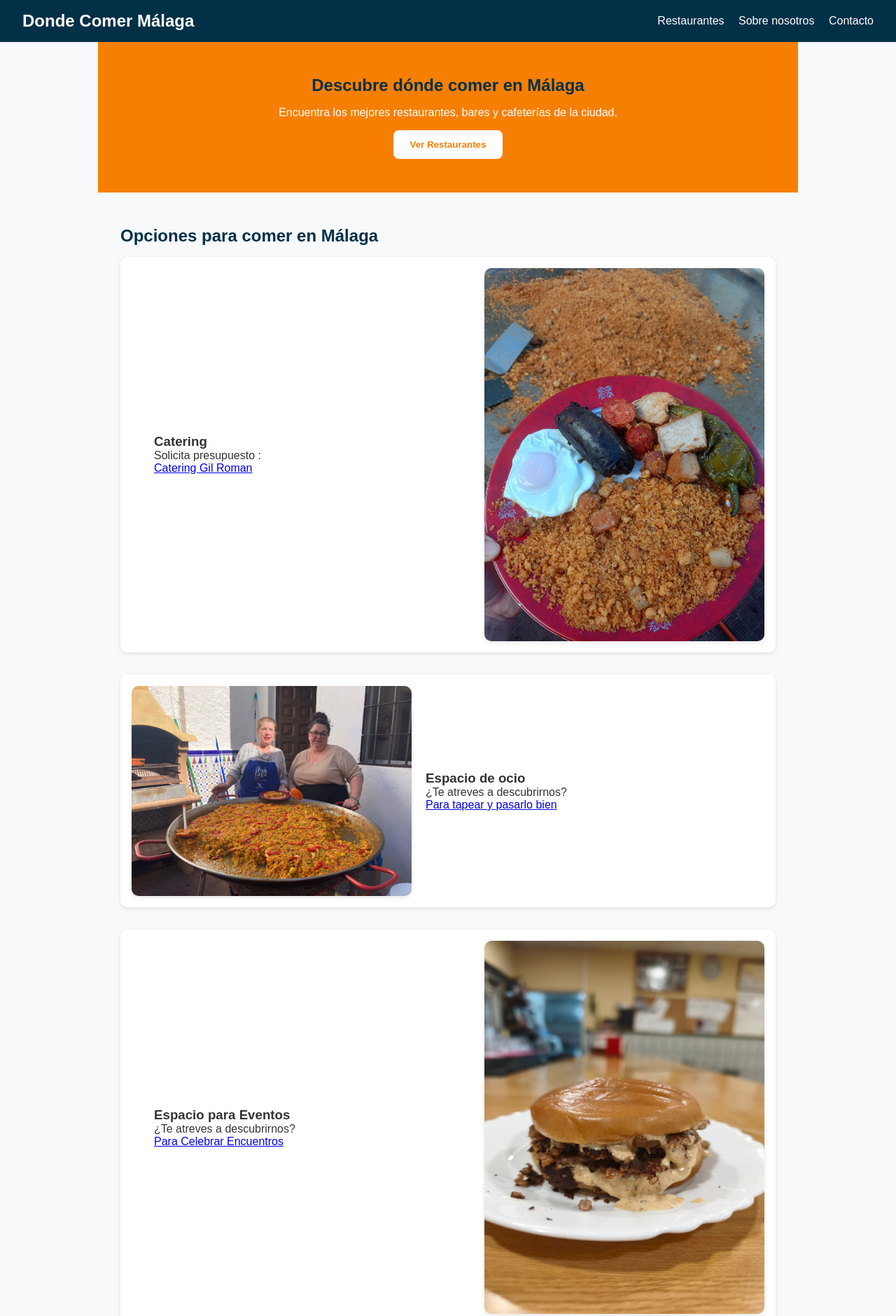
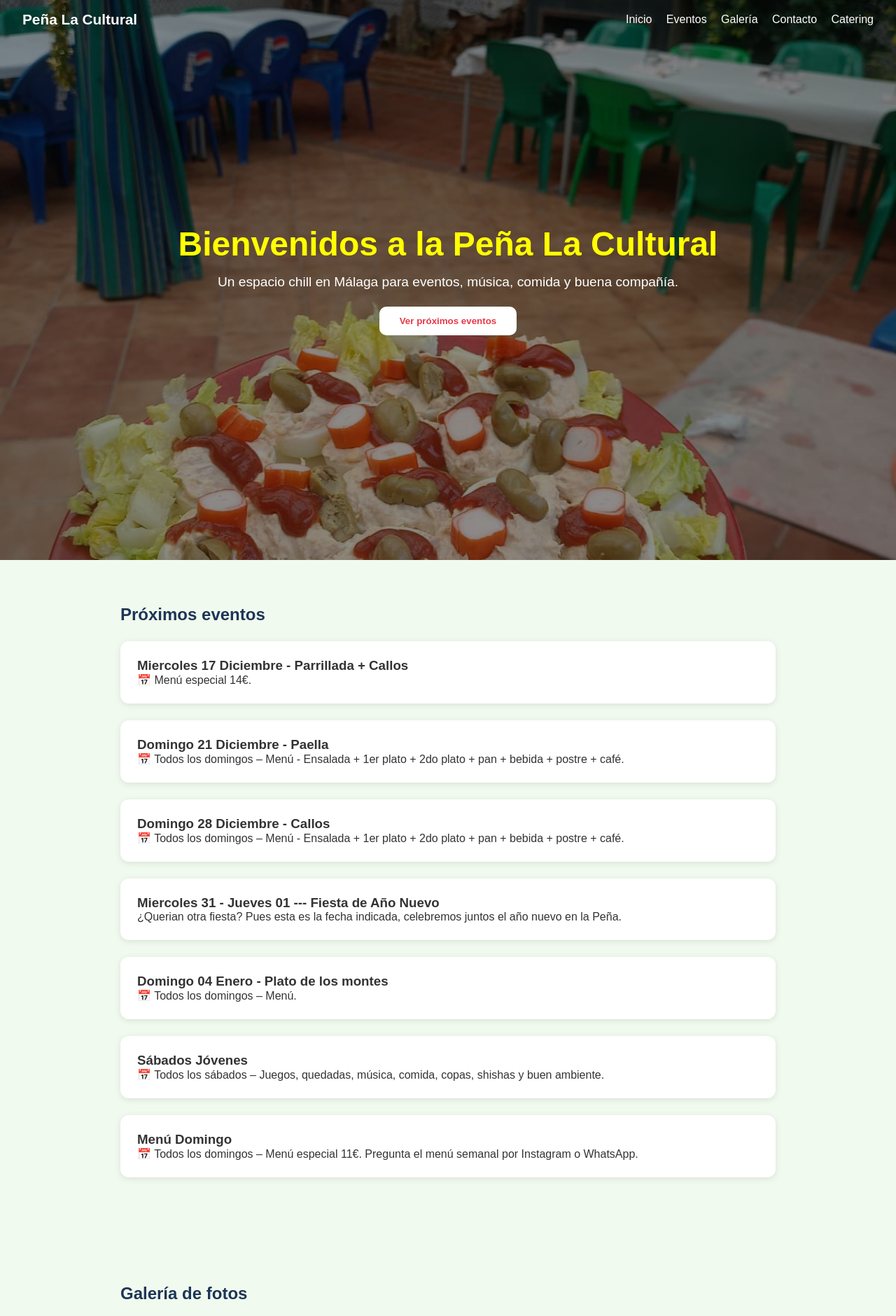
Before and after one commit to laculturaltelefonica-ship-it/DondeComer, a plain HTML site: page index.html in a window 1280 px wide. Shown: the top 1880 px of the page at 70% size. Drawn offline with Linux system fonts and the light colour scheme.

Commit message:
Add files via upload

```diff
--- a/index.html
+++ b/index.html
@@ -3,105 +3,108 @@
 <head>
   <meta charset="UTF-8" />
   <meta name="viewport" content="width=device-width, initial-scale=1.0" />
-  <title>Donde Comer Málaga | Restaurantes y Opciones de Comida</title>
-  <meta name="description" content="Donde Comer en Málaga: Guía de restaurantes, bares y comida local. Descubre los mejores lugares para desayunos, comidas y cenas con amigos o familia.">
+
+  <title>Si buscas un lugar donde comer en Málaga un Domingo | Peña la Cultural | Platos tradicionales | Patio Andaluz | Buena compañía y mucho más</title>
+  <meta name="description" content="Peña La Cultural en Málaga: eventos, música, catering y buen ambiente en Teatinos. Sábados Jóvenes, comidas y celebraciones privadas.">
+
   <link rel="stylesheet" href="style.css" />
+  <link rel="icon" href="images/hamburguesa.jpeg" />
 </head>
+
 <body>
 
   <!-- NAVBAR -->
-  <header class="navbar">
-    <h1>Donde Comer Málaga</h1>
+  <header class="navbar" id="navbar">
+    <h1 class="logo">Peña La Cultural</h1>
     <nav>
-      <a href="#restaurantes">Restaurantes</a>
-      <a href="#sobre">Sobre nosotros</a>
-      <a href="#contacto">Contacto</a>
+      <a href="#inicio">Inicio</a>
+      <a href="#eventos">Eventos</a>
+      <a href="#galeria">Galería</a>
+      <a href="contactanos.html">Contacto</a>
+      <a href="catering.html">Catering</a>
     </nav>
   </header>
 
   <!-- HERO -->
-  <section class="hero">
-    <h2>Descubre dónde comer en Málaga</h2>
-    <p>Encuentra los mejores restaurantes, bares y cafeterías de la ciudad.</p>
-    <button onclick="document.getElementById('restaurantes').scrollIntoView({behavior:'smooth'})">
-      Ver Restaurantes
-    </button>
+  <section id="inicio" class="hero">
+    <div class="hero-content">
+      <h1 class="titulo-amarillo fade-in">Bienvenidos a la Peña La Cultural</h1>
+      <p class="fade-in delay-1">
+        Un espacio chill en Málaga para eventos, música, comida y buena compañía.
+      </p>
+      <button class="fade-in delay-2" onclick="scrollToSection('eventos')">
+        Ver próximos eventos
+      </button>
+    </div>
   </section>
 
-  <!-- RESTAURANTES -->
-  <section id="restaurantes">
-    <h2>Opciones para comer en Málaga</h2>
+  <!-- EVENTOS -->
+  <section id="eventos">
+    <h2>Próximos eventos</h2>
 
     <div class="card">
-      <img src="images/WhatsApp Image 2025-12-09 at 20.36.48.jpeg" alt="Catering" class="intercalada">
-      <div class="card-text">
-        <h3>Catering</h3>
-        <p>Solicita presupuesto :</p>
-        <p><a href="https://laculturaltelefonica-ship-it.github.io/CateringGilRoman/" target="_blank">Catering Gil Roman</a></p>
-
-      </div>
+      <h3>Miercoles 17 Diciembre - Parrillada + Callos</h3>
+      <p>📅 Menú especial 14€.</p>
     </div>
 
     <div class="card">
-      <img src="images/WhatsApp Image 2025-12-09 at 20.42.25.jpeg" alt="Ocio" class="intercalada">
-      <div class="card-text">
-        <h3>Espacio de ocio</h3>
-        <p>¿Te atreves a descubrirnos?</p>
-        <p><a href="https://laculturaltelefonica-ship-it.github.io/Espacio Ocio/" target="_blank">Para tapear y pasarlo bien</a></p>
-
-      </div>
+      <h3>Domingo 21 Diciembre - Paella</h3>
+      <p>📅 Todos los domingos – Menú - Ensalada + 1er plato + 2do plato + pan + bebida + postre + café.</p>
     </div>
 
     <div class="card">
-      <img src="images/WhatsApp Image 2025-12-09 at 20.42.26 (1).jpeg" alt="Eventos" class="intercalada">
-      <div class="card-text">
-        <h3>Espacio para Eventos</h3>
-        <p>¿Te atreves a descubrirnos?</p>
-        <p><a href="https://laculturaltelefonica-ship-it.github.io/Espacio Ocio/" target="_blank">Para Celebrar Encuentros</a></p>
-
-      </div>
+      <h3>Domingo 28 Diciembre - Callos</h3>
+      <p>📅 Todos los domingos – Menú - Ensalada + 1er plato + 2do plato + pan + bebida + postre + café.</p>
     </div>
 
     <div class="card">
-      <img src="images/WhatsApp Image 2025-12-09 at 20.42.26 (2).jpeg" alt="Peña" class="intercalada">
-      <div class="card-text">
-        <h3>La Peña</h3>
-        <p>Descubre todo lo que podemos ofrecer</p>
-        <p><a href="https://laculturaltelefonica-ship-it.github.io/Espacio Ocio/" target="_blank">Aquí puedes reunirte, jugar, comer y beber practicamente lo que quieras</a></p>
+      <h3>Miercoles 31 - Jueves 01 --- Fiesta de Año Nuevo</h3>
+      <p>¿Querian otra fiesta? Pues esta es la fecha indicada, celebremos juntos el año nuevo en la Peña.</p>
+    </div>
 
-      </div>
+    <div class="card">
+      <h3>Domingo 04 Enero - Plato de los montes</h3>
+      <p>📅 Todos los domingos – Menú.</p>
     </div>
+
+    <div class="card">
+      <h3>Sábados Jóvenes</h3>
+      <p>📅 Todos los sábados – Juegos, quedadas, música, comida, copas, shishas y buen ambiente.</p>
+    </div>
+
+    <div class="card">
+      <h3>Menú Domingo</h3>
+      <p>📅 Todos los domingos – Menú especial 11€. Pregunta el menú semanal por Instagram o WhatsApp.</p>
+    </div>
+
+
+
   </section>
 
-  <!-- SOBRE NOSOTROS -->
-  <section id="sobre">
-    <h2>Sobre nosotros</h2>
-    <div class="card">
-      <img src="images/WhatsApp Image 2025-12-09 at 20.42.26.jpeg" alt="Sobre Donde Comer" class="intercalada">
-      <div class="card-text">
-        <p>“Donde Comer Málaga” es tu guía confiable para descubrir los mejores lugares donde comer en la ciudad, con recomendaciones de restaurantes, cafeterías y bares locales.</p>
-      </div>
+  <!-- GALERÍA -->
+  <section id="galeria">
+    <h2>Galería de fotos</h2>
+
+    <div class="galeria-grid">
+      <img src="images/migas.jpeg" alt="Catering Málaga migas">
+      <img src="images/jamon.jpeg" alt="Catering Málaga jamón">
+      <img src="images/paella.jpeg" alt="Catering Málaga paella">
+      <img src="images/hamburguesa.jpeg" alt="Catering Málaga hamburguesa">
+      <img src="images/ensaladilla.jpeg" alt="Catering Málaga ensaladilla">
     </div>
   </section>
 
   <!-- CONTACTO -->
   <section id="contacto">
     <h2>Contacto</h2>
-    <p>📍 Málaga, España</p>
+    <p>📍 Calle Ruy Lopez 40, Teatinos, Málaga</p>
     <p>📞 643 213 578</p>
     <p>📧 laculturaltelefonica@gmail.com</p>
   </section>
 
   <!-- FOOTER -->
   <footer>
-    <p>© 2025 Donde Comer Málaga | Web creada por Jesús Orellana</p>
-    <p>
-      Otras páginas:
-      <a href="https://laculturaltelefonica-ship-it.github.io/LaCulturalWEB/" target="_blank">LaCultural</a> |
-      <a href="https://laculturaltelefonica-ship-it.github.io/Eventos/" target="_blank">Eventos</a> |
-      <a href="https://laculturaltelefonica-ship-it.github.io/EspacioOcio/" target="_blank">Espacio Ocio</a> |
-      <a href="https://laculturaltelefonica-ship-it.github.io/DondeComer/" target="_blank">Dónde Comer</a>
-    </p>
+    <p>© 2025 Peña La Cultural | Web creada por Jesús Orellana</p>
   </footer>
 
   <script src="script.js"></script>
--- a/script.js
+++ b/script.js
@@ -1 +1,18 @@
-console.log("Web Donde Comer Málaga cargada correctamente.");
+console.log("Web de Peña La Cultural cargada correctamente.");
+// Scroll suave con botón
+function scrollToSection(id) {
+  document.getElementById(id).scrollIntoView({
+    behavior: "smooth"
+  });
+}
+
+// Navbar cambia al hacer scroll
+const navbar = document.getElementById("navbar");
+
+window.addEventListener("scroll", () => {
+  if (window.scrollY > 50) {
+    navbar.classList.add("scrolled");
+  } else {
+    navbar.classList.remove("scrolled");
+  }
+});
--- a/style.css
+++ b/style.css
@@ -1,169 +1,205 @@
 :root {
-  --principal: #f77f00;
-  --secundario: #023047;
-  --fondo: #f8f9fa;
-  --texto: #333;
-  --blanco: #fff;
+  --color-principal: #e63946;
+  --color-secundario: #1d3557;
+  --color-fondo: #f1faee;
+  --color-texto: #333;
 }
 
+/* RESET */
 * {
   margin: 0;
   padding: 0;
   box-sizing: border-box;
 }
 
+html {
+  scroll-behavior: smooth;
+}
+
 body {
   font-family: "Poppins", sans-serif;
-  background: var(--fondo);
-  color: var(--texto);
+  background: var(--color-fondo);
+  color: var(--color-texto);
 }
 
 /* NAVBAR */
 .navbar {
-  background: var(--secundario);
-  color: var(--blanco);
-  padding: 1rem 2rem;
+  position: fixed;
+  top: 0;
+  width: 100%;
+  z-index: 1000;
+
   display: flex;
-  flex-wrap: wrap;
   justify-content: space-between;
   align-items: center;
+
+  padding: 1rem 2rem;
+  background: transparent;
+  color: white;
+  transition: background 0.3s, box-shadow 0.3s;
 }
 
-.navbar h1 {
-  font-size: 1.5rem;
+.navbar.scrolled {
+  background: var(--color-secundario);
+  box-shadow: 0 2px 8px rgba(0,0,0,0.2);
+}
+
+.logo {
+  font-size: 1.3rem;
 }
 
 .navbar nav a {
-  color: var(--blanco);
+  color: white;
+  text-decoration: none;
   margin-left: 1rem;
-  text-decoration: none;
-  font-weight: 500;
+  transition: color 0.3s;
 }
 
 .navbar nav a:hover {
-  color: var(--principal);
+  color: var(--color-principal);
 }
 
-/* HERO */
+/* ========================= */
+/* HERO (PANTALLA COMPLETA) */
+/* ========================= */
 .hero {
+  height: 100vh;
+  width: 100%;
+
+  background:
+    linear-gradient(rgba(0,0,0,0.45), rgba(0,0,0,0.45)),
+    url("./images/espacio.jpeg") center / cover no-repeat;
+
+  display: flex;
+  justify-content: center;
+  align-items: center;
   text-align: center;
-  padding: 3rem 2rem;
-  background: var(--principal);
-  color: var(--blanco);
+
+  color: white;
+  padding: 2rem;
+
+  /* 🔥 CLAVE: anulamos el estilo de section */
+  max-width: none;
+  margin: 0;
+}
+
+.hero-content {
+  max-width: 800px;
+}
+
+.titulo-amarillo {
+  color: yellow;
+  font-size: 3rem;
+  margin-bottom: 1rem;
+}
+
+.hero p {
+  font-size: 1.2rem;
+  margin-bottom: 1.5rem;
 }
 
 .hero button {
-  margin-top: 1rem;
-  padding: 0.8rem 1.5rem;
+  padding: 0.8rem 1.8rem;
+  background: white;
+  color: var(--color-principal);
   border: none;
-  background: var(--blanco);
-  color: var(--principal);
+  border-radius: 10px;
+  font-weight: bold;
+  cursor: pointer;
+  transition: transform 0.3s, background 0.3s;
+}
+
+.hero button:hover {
+  background: #ffd6d6;
+  transform: scale(1.05);
+}
+
+/* ========================= */
+/* SECCIONES NORMALES */
+/* ========================= */
+section:not(.hero) {
+  padding: 4rem 2rem;
+  max-width: 1000px;
+  margin: auto;
+}
+
+h2 {
+  color: var(--color-secundario);
+  margin-bottom: 1.5rem;
+}
+
+/* CARDS */
+.card {
+  background: white;
+  padding: 1.5rem;
+  border-radius: 12px;
+  margin-bottom: 1.5rem;
+  box-shadow: 0 2px 10px rgba(0,0,0,0.1);
+}
+
+/* GALERÍA */
+.galeria-grid {
+  display: grid;
+  grid-template-columns: repeat(auto-fit, minmax(250px, 1fr));
+  gap: 1rem;
+}
+
+.galeria-grid img {
+  width: 100%;
+  border-radius: 10px;
+  box-shadow: 0 2px 8px rgba(0,0,0,0.1);
+  transition: transform 0.3s;
+}
+
+.galeria-grid img:hover {
+  transform: scale(1.05);
+}
+
+/* FOOTER */
+footer {
+  text-align: center;
+  padding: 1.5rem;
+  background: var(--color-secundario);
+  color: white;
+}
+
+/* ANIMACIONES */
+.fade-in {
+  opacity: 0;
+  transform: translateY(20px);
+  animation: fadeInUp 1s forwards;
+}
+
+.delay-1 {
+  animation-delay: 0.3s;
+}
+
+.delay-2 {
+  animation-delay: 0.6s;
+}
+
+@keyframes fadeInUp {
+  to {
+    opacity: 1;
+    transform: translateY(0);
+  }
+}
+
+input, textarea {
+  width: 100%;
+  padding: 0.7rem;
+  margin: 0.5rem 0 1rem;
+  border-radius: 8px;
+  border: 1px solid #ccc;
+  font-family: inherit;
+}
+
+form button {
+  background: var(--color-principal);
+  color: white;
+  padding: 0.8rem;
+  border: none;
   border-radius: 8px;
   cursor: pointer;
   font-weight: bold;
 }
-
-/* SECCIONES */
-section {
-  max-width: 1000px;
-  margin: auto;
-  padding: 3rem 2rem;
-}
-
-h2 {
-  margin-bottom: 1rem;
-  color: var(--secundario);
-}
-
-/* CARD */
-.card {
-  background: var(--blanco);
-  padding: 1rem;
-  border-radius: 10px;
-  margin-bottom: 2rem;
-  box-shadow: 0 2px 6px rgba(0,0,0,0.1);
-  display: flex;
-  flex-direction: column;
-  gap: 15px;
-}
-
-/* Contenedor de texto de la card */
-.card-text {
-  padding: 0;
-}
-
-/* Imágenes intercaladas */
-.intercalada {
-  width: 100%;
-  max-width: 400px;
-  border-radius: 10px;
-  object-fit: cover;
-  box-shadow: 0 2px 6px rgba(0,0,0,0.1);
-  margin: 0 auto;
-}
-
-/* Footer */
-footer {
-  text-align: center;
-  padding: 1rem;
-  background: var(--secundario);
-  color: var(--blanco);
-}
-
-footer a {
-  color: var(--blanco);
-  text-decoration: none;
-  margin: 0 0.5rem;
-}
-
-footer a:hover {
-  color: var(--principal);
-}
-
-/* Media queries */
-@media (min-width: 768px) {
-  .card {
-    flex-direction: row;
-    align-items: center;
-    gap: 20px;
-  }
-
-  /* Alternar posición de la imagen */
-  .card:nth-child(even) {
-    flex-direction: row-reverse;
-  }
-
-  .card img.intercalada {
-    width: 50%;
-    margin: 0;
-  }
-
-  .card .card-text {
-    width: 50%;
-  }
-}
-
-@media (max-width: 767px) {
-  .card {
-    flex-direction: column;
-  }
-
-  .card img.intercalada {
-    width: 100%;
-    margin: 20px 0 0 0;
-  }
-
-  .hero {
-    padding: 3rem 1rem;
-  }
-
-  .navbar {
-    flex-direction: column;
-    align-items: flex-start;
-  }
-
-  .navbar nav a {
-    margin-left: 0;
-    margin-top: 5px;
-  }
-}
```
Also changed, not shown: contactanos.html (added, +82 -0 lines), images/ensaladilla.jpeg (added), images/espacio.jpeg (added), images/hamburguesa.jpeg (added), images/jamon.jpeg (added), images/migas.jpeg (added), images/paella.jpeg (added).
